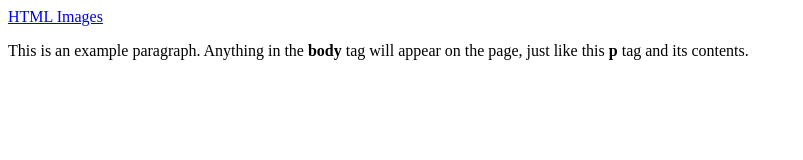
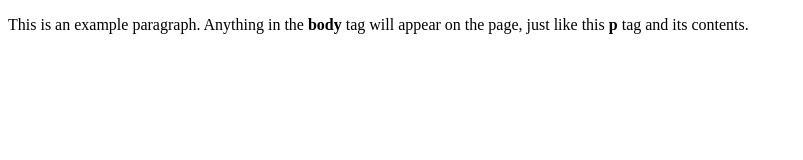
Before and after one commit to clementsofware/BTS, a plain HTML site: page index.html in a window 1280 px wide. Shown: the whole page, without its empty margins (0-803 px from the left). Drawn offline with Linux system fonts and the light colour scheme.

Commit message:
Update index.html

```diff
--- a/index.html
+++ b/index.html
@@ -4,7 +4,7 @@
     <title>Final Year GIS MSC Project on BTS!</title>
   </head>
   <body>
-    <a href="BTSonline.html">HTML Images</a>
+    <a href="BTSonline.html"></a>
     <p>This is an example paragraph. Anything in the <strong>body</strong> tag will appear on the page, just like this <strong>p</strong> tag and its contents.</p>
   </body>
 </html>
```
